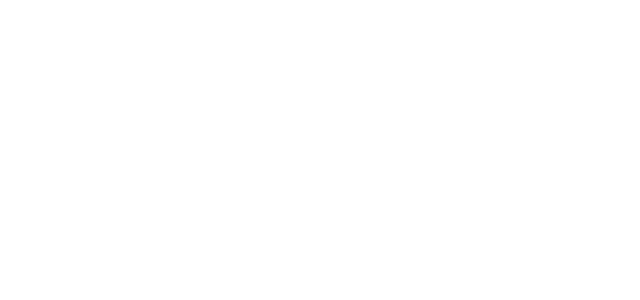
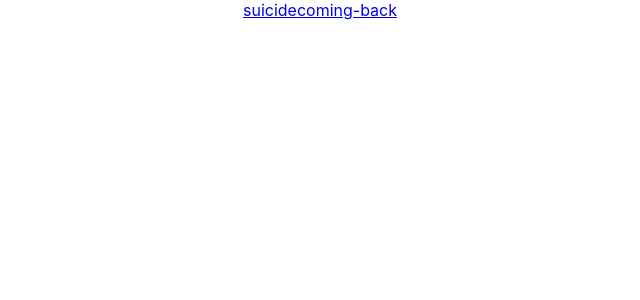
Before and after one commit to NinaLoeterman/scan_girl, a React (Create React App) app: page / in a window 1280 px wide. Shown: the top 300 px of the page, without its empty margins (320-960 px from the left). Built offline with nearby package versions, Linux system fonts and the light colour scheme.

Commit message:
refactor

```diff
--- a/src/App.js
+++ b/src/App.js
@@ -8,11 +8,11 @@ function App() {
     <div className="App">
       <Router>
         <div>
-          <Link to="/suicide"></Link>
-          <Link to="/coming-back"></Link>
+          <Link to="/suicide">suicide</Link>
+          <Link to="/coming-back">coming-back</Link>
           <Switch>
-            <Route path="/suicide" component={Play} />
-            <Route path="/coming-back" component={Play}></Route>
+            <Route path="/suicide" component={Play('https://youtu.be/A-yMz35wIxU')} />
+            <Route path="/coming-back" component={Play('https://youtu.be/EdKkofuIOR0')} />
           </Switch>
         </div>
       </Router>
@@ -20,9 +20,9 @@ function App() {
   );
 }
 
-const Play = () => (
+const Play = (url) => (
   <Player
-    video={"https://www.youtube.com/watch?v=A-yMz35wIxU&feature=youtu.be"}
+    video={url}
   />
 );
 
```
